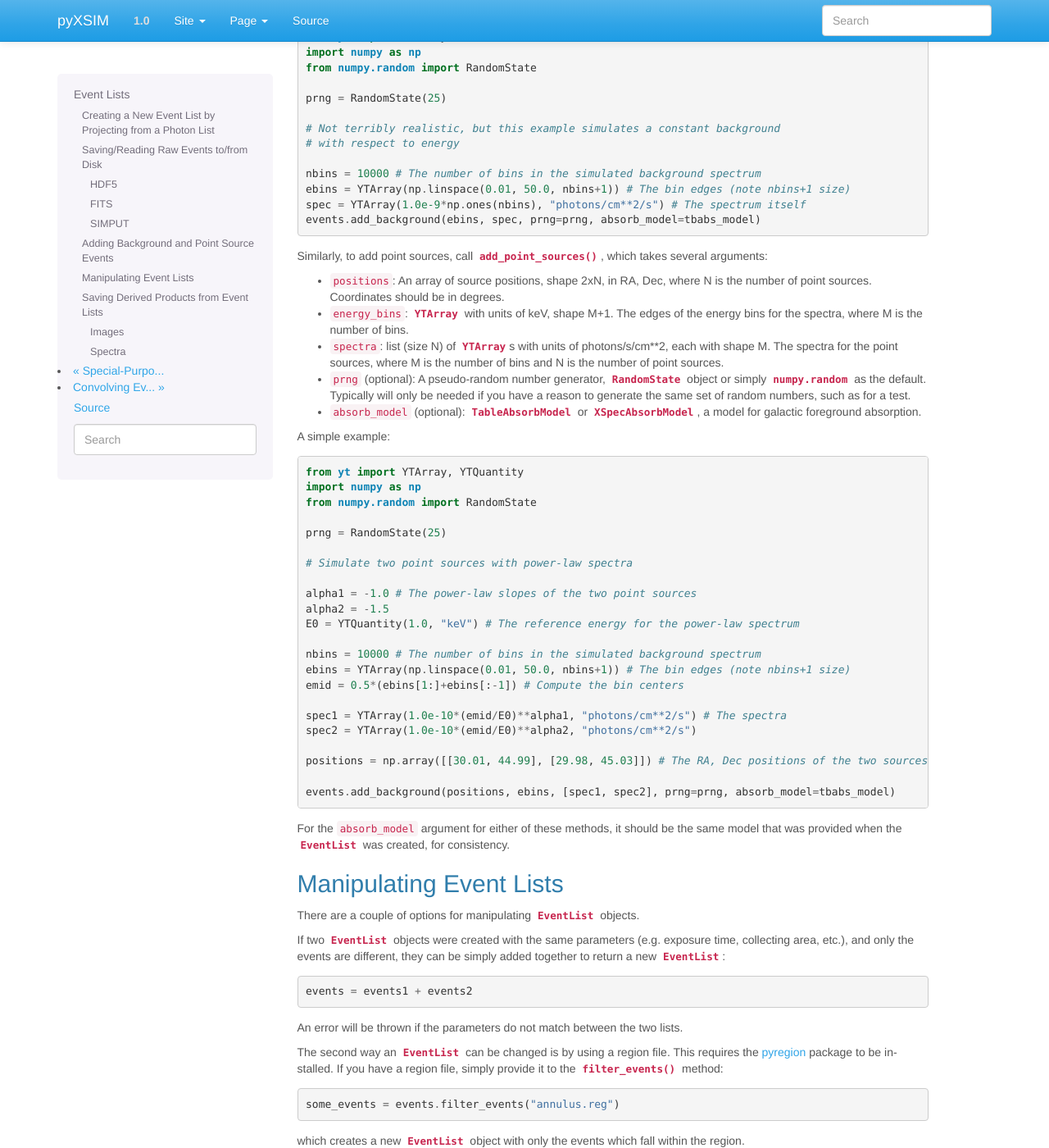
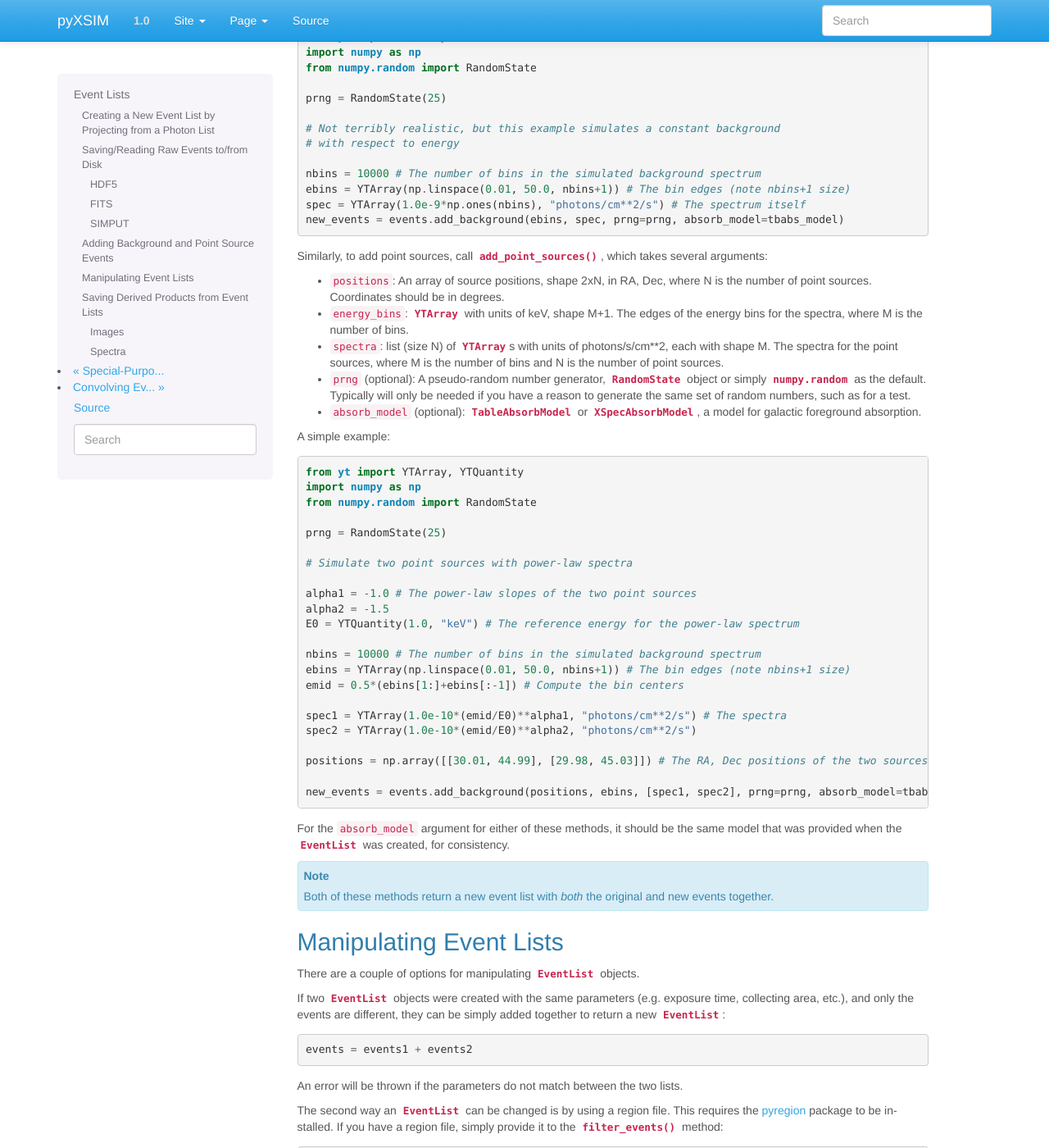
Before and after one commit to jzuhone/pyxsim, a Sphinx documentation site: the page built from doc/source/event_lists.rst, in a window 1280 px wide and 1400 px high, scrolled down 2632 px. Shown: the whole window at 82% size. Built offline with Sphinx 7.4.7, drawn with Linux system fonts in a browser that asks for light colours.

Commit message:
Clarifying comment about adding in events

```diff
--- a/doc/source/event_lists.rst
+++ b/doc/source/event_lists.rst
@@ -188,7 +188,7 @@ The background is assumed to be spatially constant over the entire region. A sim
     nbins = 10000 # The number of bins in the simulated background spectrum
     ebins = YTArray(np.linspace(0.01, 50.0, nbins+1)) # The bin edges (note nbins+1 size)
     spec = YTArray(1.0e-9*np.ones(nbins), "photons/cm**2/s") # The spectrum itself
-    events.add_background(ebins, spec, prng=prng, absorb_model=tbabs_model)
+    new_events = events.add_background(ebins, spec, prng=prng, absorb_model=tbabs_model)
 
 Similarly, to add point sources, call :meth:`~pyxsim.event_list.EventList.add_point_sources`, which
 takes several arguments:
@@ -231,10 +231,14 @@ A simple example:
 
     positions = np.array([[30.01, 44.99], [29.98, 45.03]]) # The RA, Dec positions of the two sources
 
-    events.add_background(positions, ebins, [spec1, spec2], prng=prng, absorb_model=tbabs_model)
+    new_events = events.add_background(positions, ebins, [spec1, spec2], prng=prng, absorb_model=tbabs_model)
 
 For the ``absorb_model`` argument for either of these methods, it should be the same model that
 was provided when the :class:`~pyxsim.event_list.EventList` was created, for consistency.
+
+.. note::
+
+    Both of these methods return a new event list with *both* the original and new events together.
 
 Manipulating Event Lists
 ------------------------
```
